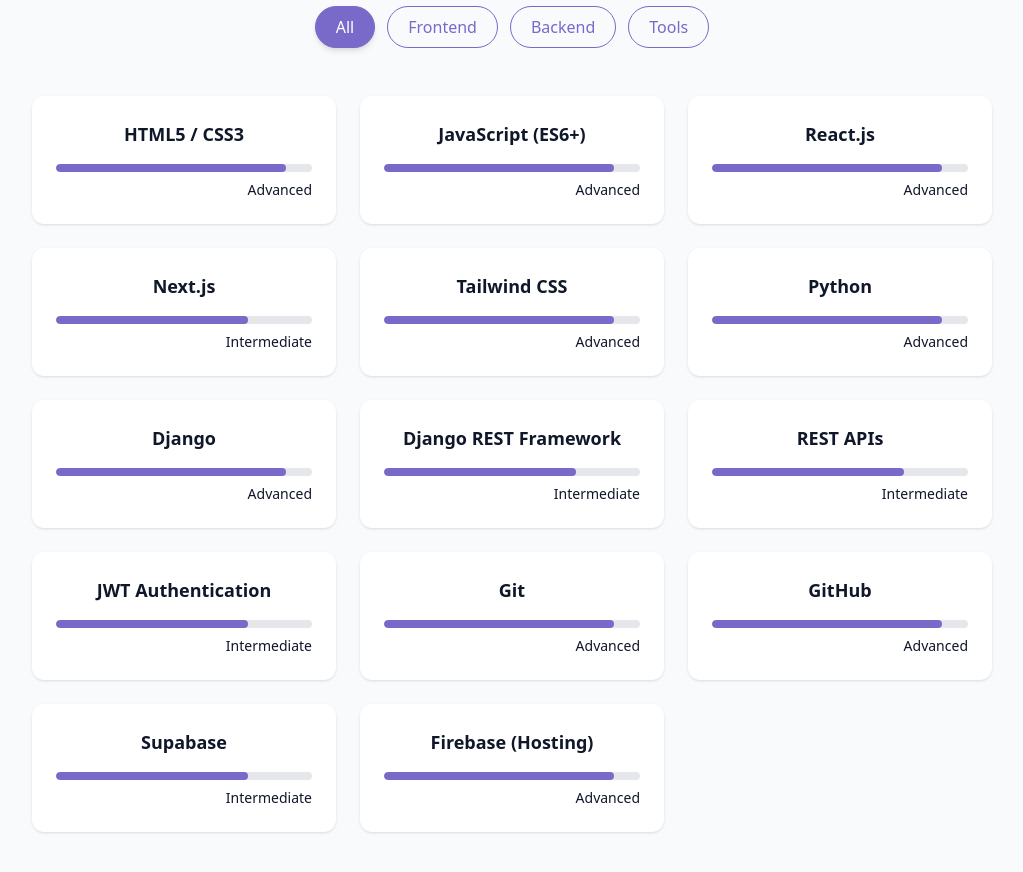
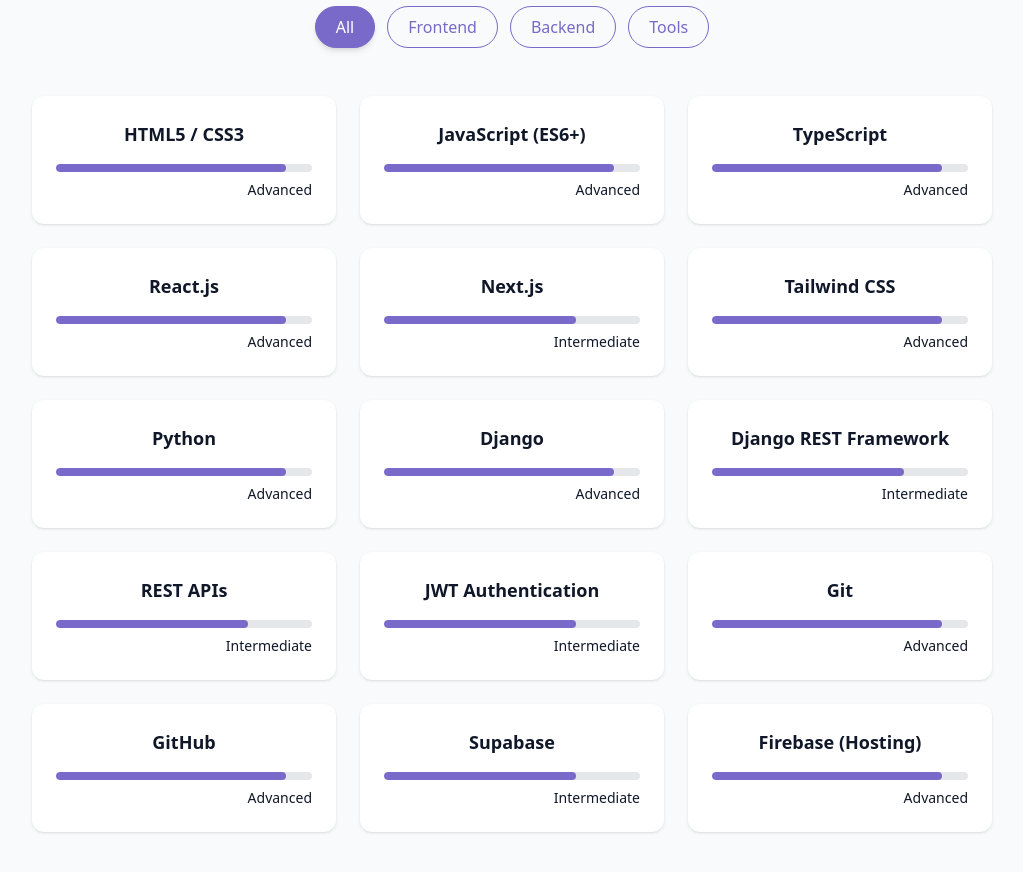
Before and after one commit to melvincbenjamin/meltech_breeze, a React (Vite) app: page / in a window 1280 px wide. Shown: the part 1780-2652 px from the top of the page, without its empty margins (128-1151 px from the left). Built offline with nearby package versions, Linux system fonts and the light colour scheme.

Commit message:
Update SkillSection.jsx

```diff
--- a/src/components/SkillSection.jsx
+++ b/src/components/SkillSection.jsx
@@ -11,6 +11,7 @@
   // Frontend
   { id: 1, name: "HTML5 / CSS3", level: 4, category: CATEGORIES.FRONTEND },
   { id: 2, name: "JavaScript (ES6+)", level: 4, category: CATEGORIES.FRONTEND },
+  { id: 2, name: "TypeScript", level: 4, category: CATEGORIES.FRONTEND },
   { id: 3, name: "React.js", level: 4, category: CATEGORIES.FRONTEND },
   { id: 4, name: "Next.js", level: 3, category: CATEGORIES.FRONTEND },
   { id: 5, name: "Tailwind CSS", level: 4, category: CATEGORIES.FRONTEND },
```
